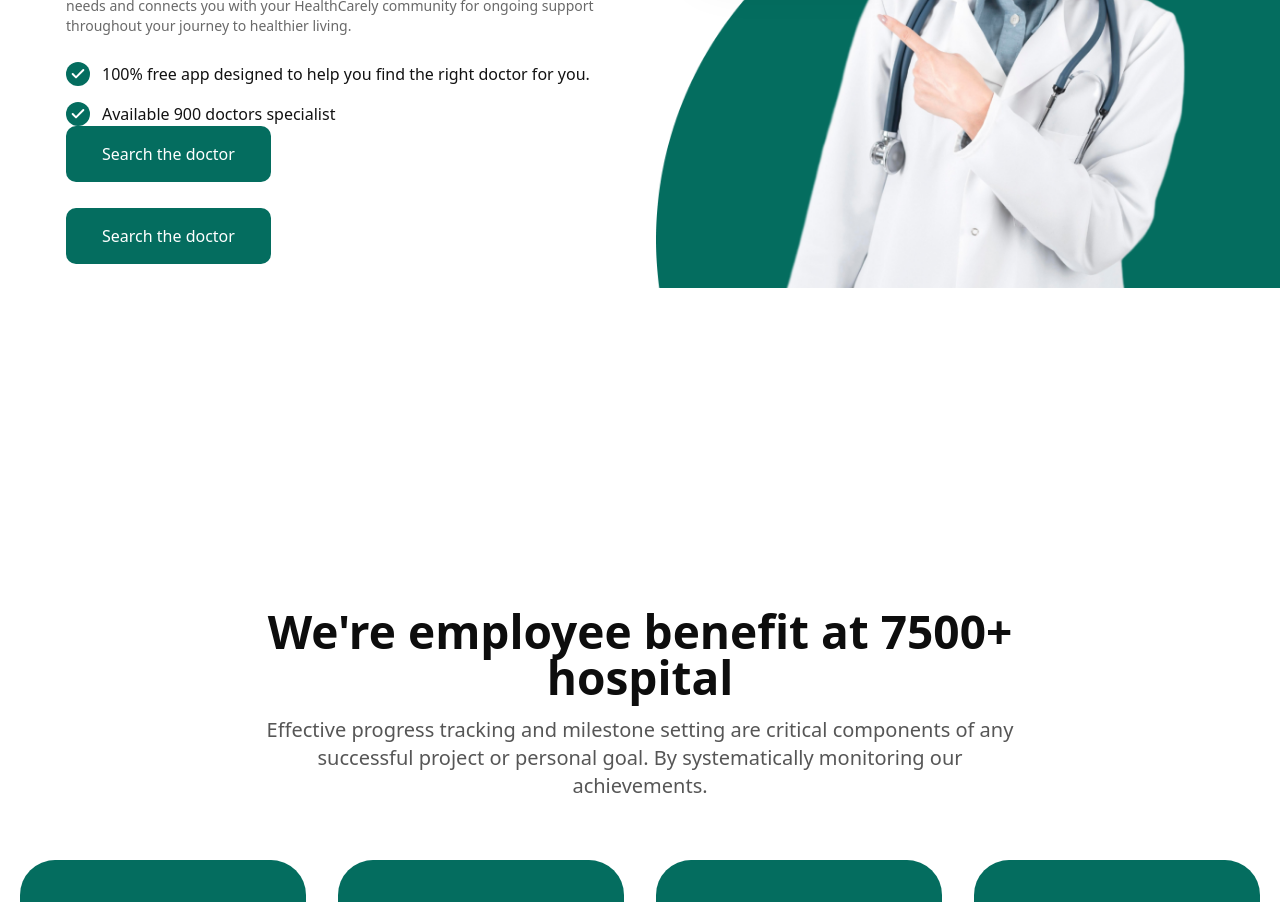
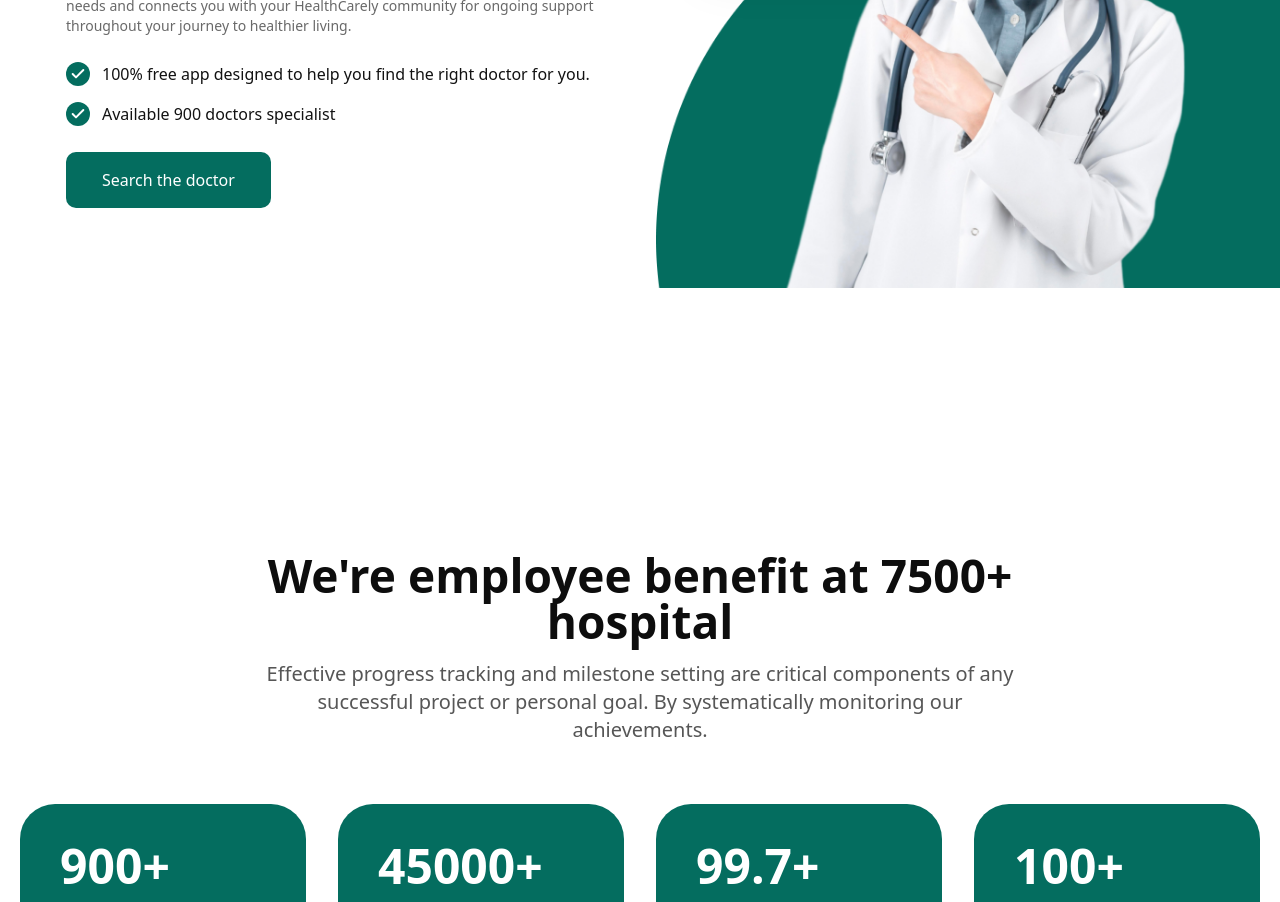
Before and after one commit to medbook-mir/medbook-backend, a Next.js app in the folder frontend/: page /en in a window 1280 px wide. Shown: the part 1680-2582 px from the top of the page. Built offline with nearby package versions, Linux system fonts and the light colour scheme.

Commit message:
some styles fixed: responsive here remove nextjs indecator

```diff
--- a/frontend/next.config.ts
+++ b/frontend/next.config.ts
@@ -3,7 +3,8 @@ import createNextIntlPlugin from 'next-intl/plugin'
 
 const nextConfig: NextConfig = {
   trailingSlash: true,
-  reactStrictMode: false
+  reactStrictMode: false,
+  devIndicators: false
 }
 
 const withNextIntl = createNextIntlPlugin()
--- a/frontend/src/components/home/find-doctor/index.tsx
+++ b/frontend/src/components/home/find-doctor/index.tsx
@@ -27,9 +27,6 @@ export const FindDoctor = () => {
               <CheckIcon />
               <p>Available 900 doctors specialist</p>
             </div>
-            <button className="rounded-[10px] bg-[#046D5F] px-[36px] py-[16px] text-[16px] font-[500] text-white transition hover:bg-gray-200">
-              Search the doctor
-            </button>
           </div>
           <button className="mx-auto rounded-[10px] bg-[#046D5F] px-[36px] py-[16px] text-[16px] font-[500] text-white transition hover:bg-gray-200 md:mx-0">
             Search the doctor
--- a/frontend/src/components/home/hero/index.tsx
+++ b/frontend/src/components/home/hero/index.tsx
@@ -22,7 +22,7 @@ export default function HeroSection() {
               Hold incredible events, share knowledge, build and grow your product, create opportunity
             </p>
 
-            <div className="flex h-[56px] w-full max-w-[790px] items-center justify-between overflow-hidden rounded-[16px] bg-white px-[4px] shadow-md">
+            <div className="flex h-[56px] w-full max-w-[500px] items-center justify-between overflow-hidden rounded-[16px] bg-white px-[4px] shadow-md sm:max-w-[100%] md:max-w-[500px] xl:max-w-[790px]">
               <div className="flex items-center">
                 <div className="flex items-center gap-[14px] px-4 text-gray-500">
                   <SearchIcon />
```
Also changed, not shown: 1 other file (tests, documents, lock files or other folders).
